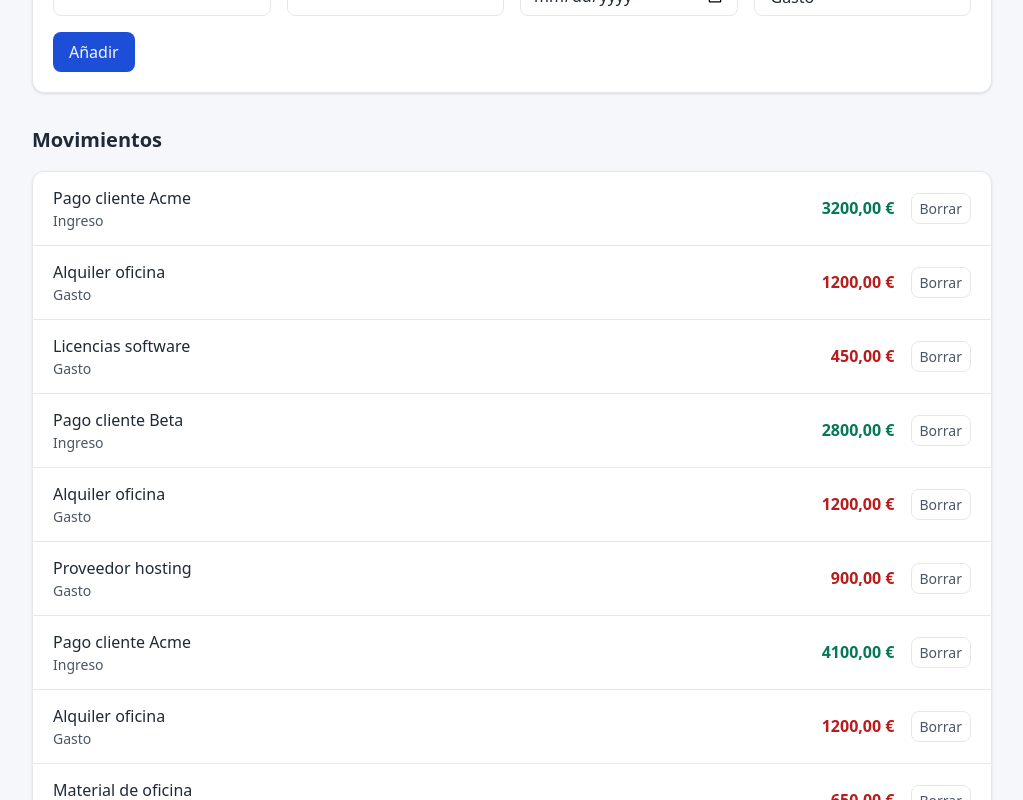
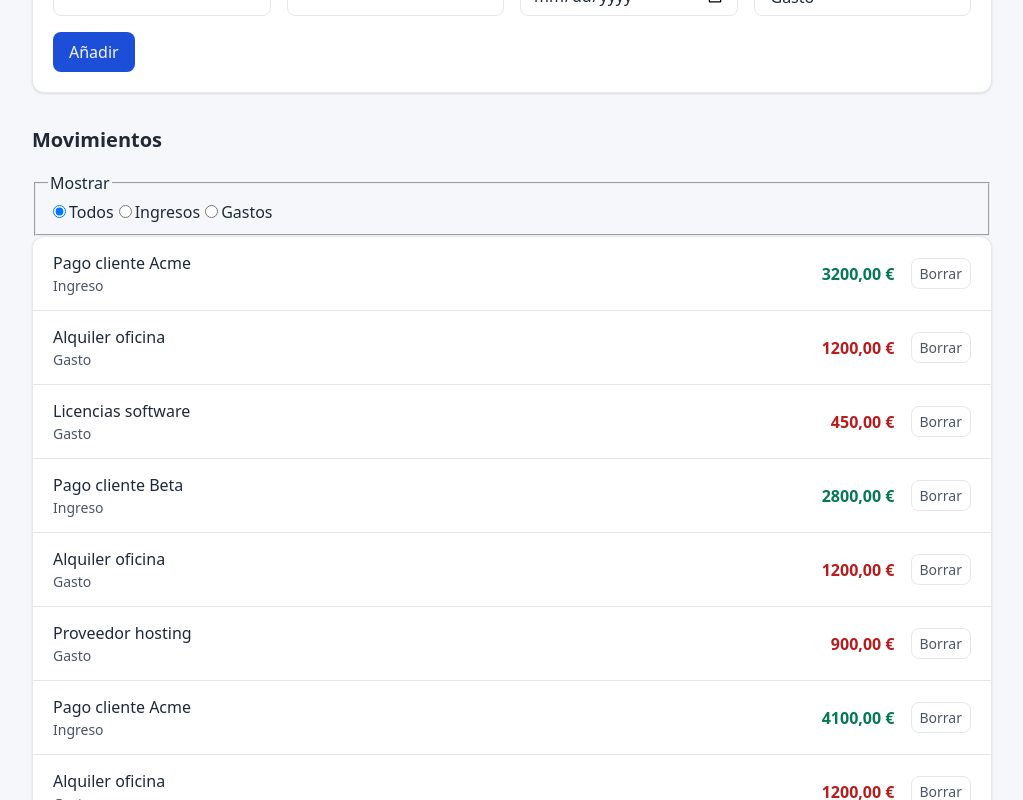
Before and after one commit to LuValcke/cash-dashboard, a React (Vite) app: page / in a window 1280 px wide. Shown: the part 420-1220 px from the top of the page, without its empty margins (128-1151 px from the left). Built offline with nearby package versions, Linux system fonts and the light colour scheme.

Commit message:
feat: filtrar movimientos por tipo con useMemo

```diff
--- a/src/App.tsx
+++ b/src/App.tsx
@@ -1,10 +1,20 @@
+import { useState, useMemo } from 'react';
 import { useTransactions } from './hooks/useTransactions';
 import { formatTransactionType, formatCurrency } from './utils/format';
 import { calculateSummary } from './utils/summary'
 import { TransactionForm } from './components/TransactionForm';
+import type { TransactionFilter } from './types/transactions';
+import { TransactionFilters } from './components/TransactionFilters';
 
 function App() {
   const { transactions, isLoading, error, addTransaction, removeTransaction } = useTransactions();
+
+  const [filter, setFilter] = useState<TransactionFilter>('all');
+
+  const filteredTransactions = useMemo(() => {
+    if (filter === 'all') return transactions;
+    return transactions.filter((transaction) => transaction.type === filter);
+  }, [transactions, filter]);
 
   if (isLoading) return <p>Cargando…</p>;
   if (error) return <p role="alert">Error: {error}</p>;
@@ -40,9 +50,11 @@ function App() {
         </section>
         <section aria-labelledby="transactions-title">
           <h2 id='transactions-title'>Movimientos</h2>
-          <ul className='transaction__list'>
-            {transactions.map((transaction) => (
-              <>
+          <TransactionFilters value={filter} onChange={setFilter} />
+          {filteredTransactions.length === 0 ? (
+            <p>No hay movimientos.</p>
+          ) : (<ul className='transaction__list'>
+            {filteredTransactions.map((transaction) => (
               <li className='transaction' key={transaction.id}>
                 <div className='transaction__info'>
                   <p className='transaction__description'>{transaction.description}</p>
@@ -50,12 +62,12 @@ function App() {
                 </div>
                 <div className='transaction__actions'>
                   <p className={`transaction__amount transaction__amount--${transaction.type}`}>{formatCurrency(transaction.amount)}</p>
-                    <button onClick={()=>removeTransaction(transaction.id)} aria-label={`Borrar ${transaction.description}`} className='transaction__delete'>Borrar</button>
+                  <button onClick={() => removeTransaction(transaction.id)} aria-label={`Borrar ${transaction.description}`} className='transaction__delete'>Borrar</button>
                 </div>
               </li>
-              </>
             ))}
           </ul>
+          )}
         </section>
       </main>
     </div>
--- /dev/null
+++ b/src/components/TransactionFilters.tsx
@@ -0,0 +1,32 @@
+import type { TransactionFilter } from '../types/transactions';
+
+interface TransactionFiltersProps {
+  value: TransactionFilter;
+  onChange: (filter: TransactionFilter) => void;
+}
+
+const options: { value: TransactionFilter; label: string }[] = [
+	{ value: 'all', label: 'Todos' },
+	{ value: 'income', label: 'Ingresos' },
+	{ value: 'expense', label: 'Gastos' }
+]
+
+export function TransactionFilters({ value, onChange }: TransactionFiltersProps) {
+  return (
+    <fieldset>
+      <legend>Mostrar</legend>
+      {options.map((option) => (
+        <label key={option.value}>
+          <input
+            type="radio"
+            name="transaction-filter"
+            value={option.value}
+            checked={value === option.value}
+            onChange={() => onChange(option.value)}
+          />
+          {option.label}
+        </label>
+      ))}
+    </fieldset>
+  );
+}
--- a/src/types/transactions.ts
+++ b/src/types/transactions.ts
@@ -7,3 +7,5 @@ export type Transaction = {
     description: string; // ISO 8601: 'YYYY-MM-DD'.
     type: TransactionType;
 };
+
+export type TransactionFilter = 'all' | TransactionType;
```
Lines whose indentation alone changed are shown as unchanged.
